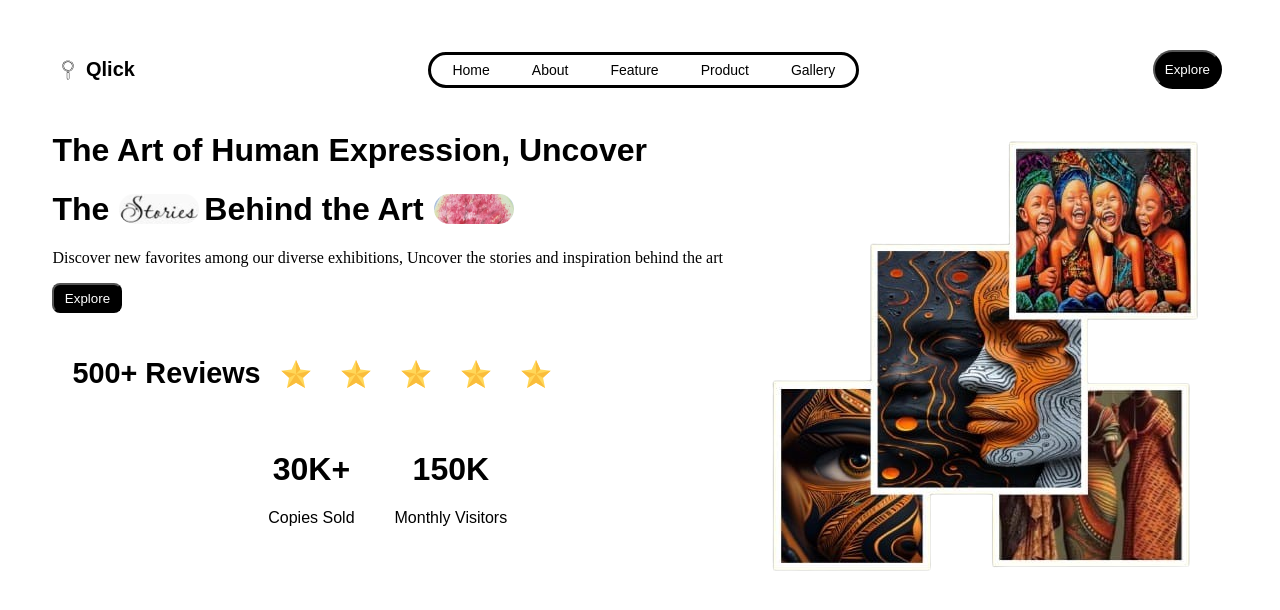
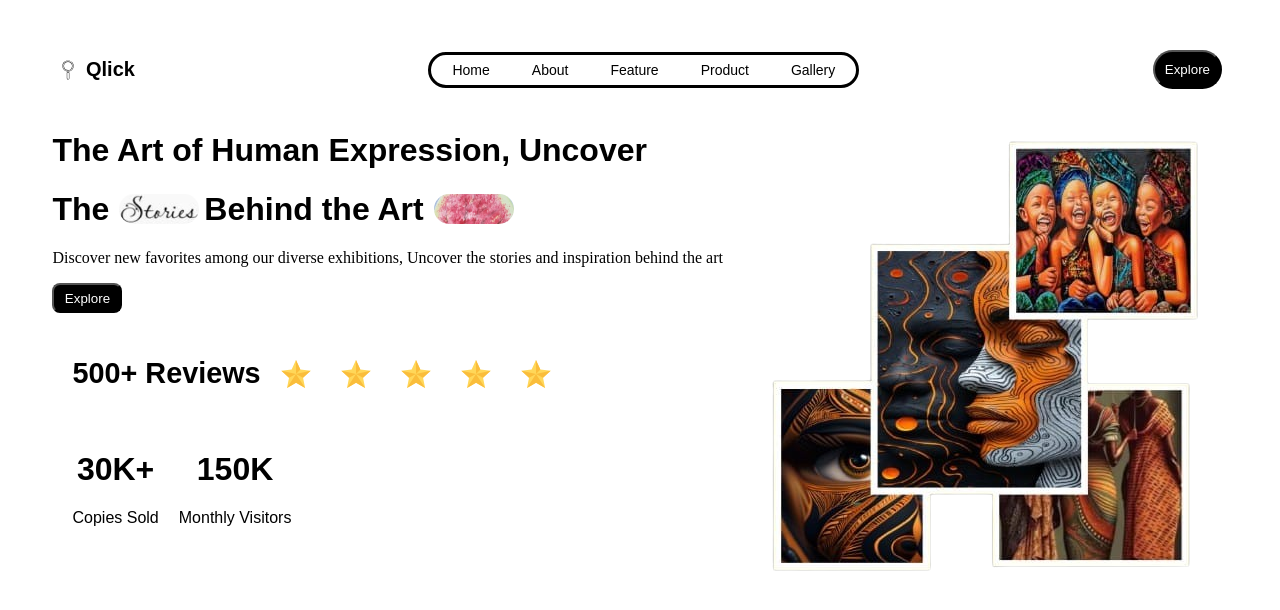
Before and after one commit to Futureglory/Art, a Next.js app: page / in a window 1280 px wide. Shown: the top 610 px of the page. Built offline with nearby package versions, Linux system fonts and the light colour scheme.

Commit message:
initial commit

```diff
--- a/app/globals.css
+++ b/app/globals.css
@@ -144,14 +144,14 @@ justify-content: center;
 }
 
 .stars {
-  width: 50px; /* Adjust as needed */
+  width: 50px;
   height: 30px;
 }
 
 .statistics {
   display: flex;
-  justify-content: center;
-  gap: 40px;
+  /* justify-content: center; */
+  gap: 20px;
   /* font-size: 1.5em; */
 }
 
```
